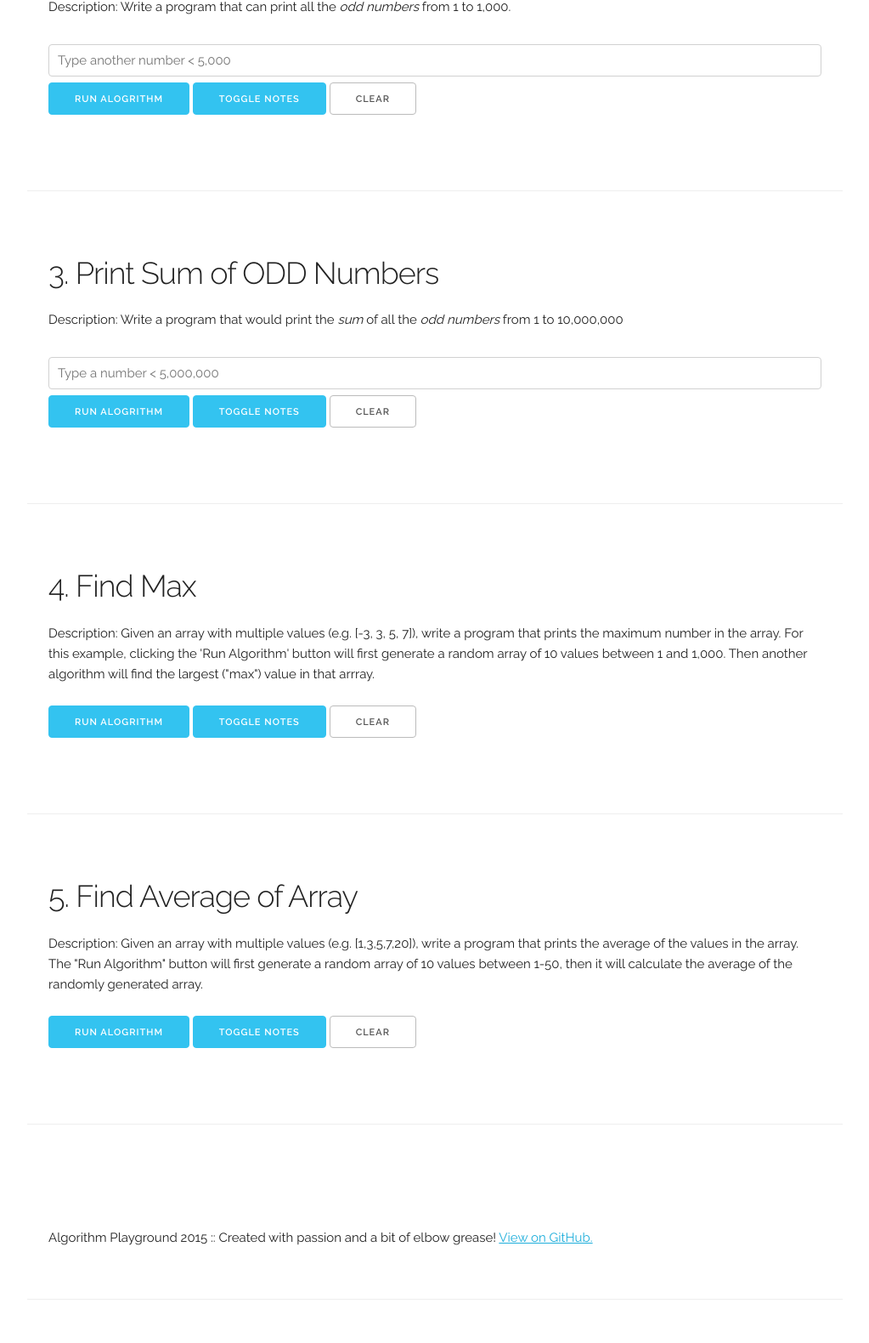
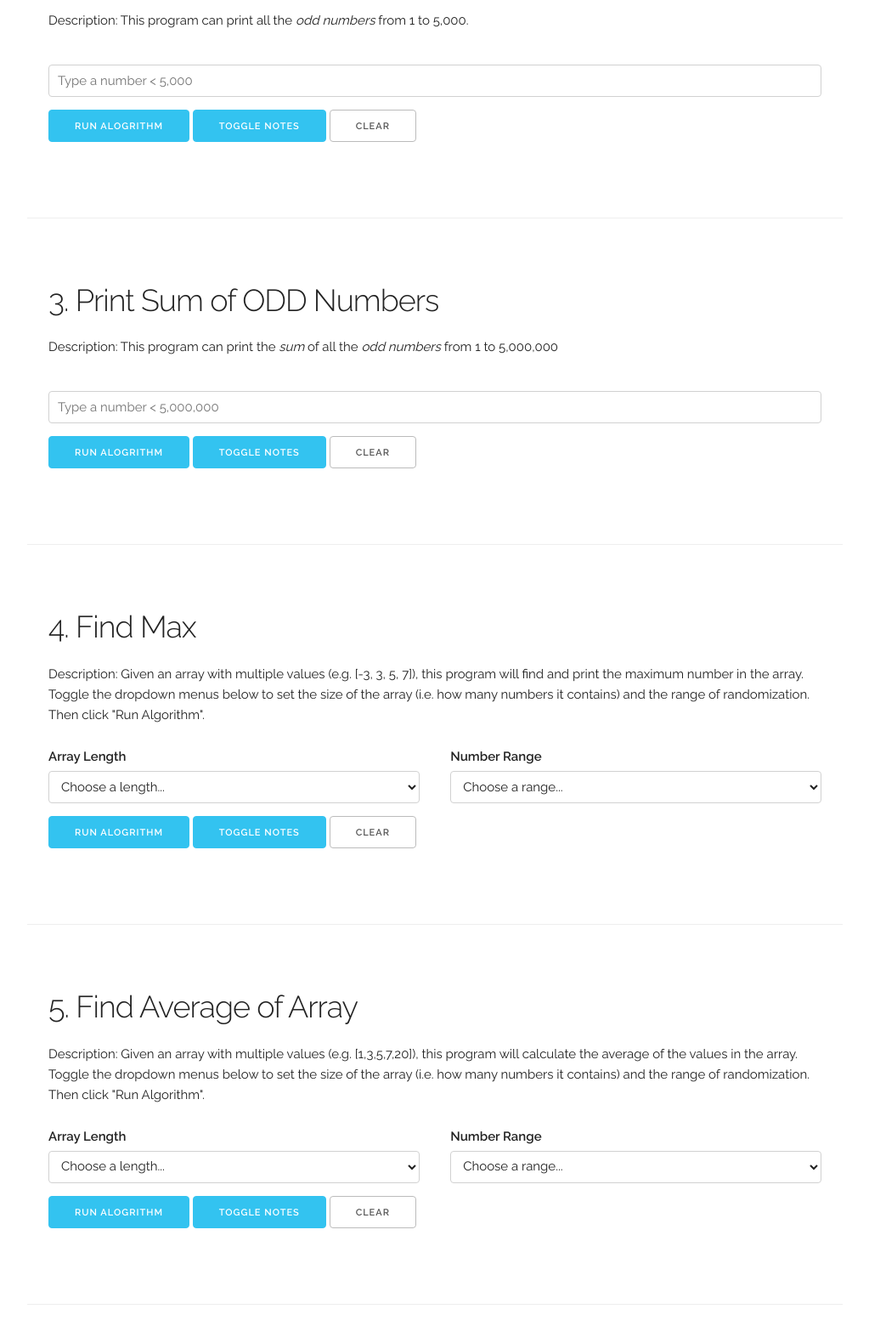
Before and after one commit to ethindman/Coding-Dojo-Algorithms, a plain HTML site: page index.html in a window 1280 px wide. Shown: the part 730-2310 px from the top of the page at 85% size, without its empty margins (128-1151 px from the left). Before the commit the page ends 2259 px from the top, so only its background shows below. Drawn offline with nearby package versions, Linux system fonts and the light colour scheme.

Commit message:
Creates dropdown menus for user inputs on algorithm 4 and 5, adds a bit more personality to error messages

```diff
--- a/css/skeleton.css
+++ b/css/skeleton.css
@@ -18,7 +18,6 @@
   margin: 5px auto;
   max-width: 700px;
 }
-
 .lesson-node {
   margin-top: 5%;
   border-bottom: 1px solid #EEE;
@@ -29,7 +28,10 @@
   width: 100%;
   border-radius: 5px;
   padding: 10px;
-  margin: 7px auto;
+  margin: 15px auto;
+}
+.userInput-dropdowns {
+margin-bottom: 0px;
 }
 .lesson-notes {
   margin: 5px auto;
@@ -57,6 +59,7 @@
 }
 .error-msg {
   color: #FA8072;
+  font-size: 1.3em;
 }
 .success-msg {
   color: #9ACD32;
--- a/index.html
+++ b/index.html
@@ -33,7 +33,7 @@
     <div class="row">
       <div class="twelve columns center-it">
       <h1>Coding Dojo Algorithm Challenges</h1>
-      <p>Taking the algorithms from Coding Dojo's pre-bootcamp courswork and turning them into functional examples that users can play with and learn from. All functions are built without using any pre-built JavaScript functions or methods except .push() and .pop(). <a href="https://github.com/ethindman/Coding-Dojo-Algorithms">View on GitHub.</a></p>
+      <p>Taking the algorithms from Coding Dojo's pre-bootcamp courswork and turning them into functional examples that users can play with and learn from. All functions are made without any pre-built JavaScript functions or methods except .push() and .pop(). <a href="https://github.com/ethindman/Coding-Dojo-Algorithms">View on GitHub.</a></p>
       </div>
     </div>
   </div>
@@ -41,8 +41,8 @@
   <div class="container">
     <div class="row">
       <div class="twelve columns lesson-node">
-        <h3>1. Print 1-255</h3>
-        <p>Description: Write an program that can print all the numbers between 1 and 255</p>
+        <h3>1. Print 1 to 5,000</h3>
+        <p>Description: This program can print all the numbers in consecutive order from 1 to 5,000</p>
         <input type="tel" class="user-input" id="check255" placeholder="Type a number < 5,000">
         <button class="button-primary" onclick="forLoop(1, 1, '#check255', '#algorthim-1')">Run Alogrithm</button>
         <button class="button-primary show-hide">Toggle Notes</button>
@@ -50,9 +50,9 @@
 
 <!-- PRINT 1-255 LESSON NOTES ———————————————————————————————————————— -->
 <div class="lesson-notes hidden">
-To make this algorithm, we can use a <i>for loop</i>. We set the initial value of i equal to 1, and stop the loop when i<=255. We increment i up by 1 with the syntax i++ (i.e. i = i+1).<br>
+To make this algorithm, we can use a <i>for loop</i>. We set the initial value of i equal to 1, and stop the loop when i<=5000. We increment i up by 1 with the syntax i++ (i.e. i = i+1).<br>
 <br>
-for (i=1; i<=255; i++) {<br>
+for (i=1; i<=5000; i++) {<br>
 &nbsp&nbsp&nbspconsole.log(i);<br>
 }
 </div>
@@ -69,8 +69,8 @@ for (i=1; i<=255; i++) {<br>
     <div class="row">
       <div class="twelve columns lesson-node">
         <h3>2. Print Odd Numbers</h3>
-        <p>Description: Write a program that can print all the <i>odd numbers</i> from 1 to 1,000.</p>
-        <input type="tel" class="user-input" id="checkOdd" placeholder="Type another number < 5,000">
+        <p>Description: This program can print all the <i>odd numbers</i> from 1 to 5,000.</p>
+        <input type="tel" class="user-input" id="checkOdd" placeholder="Type a number < 5,000">
         <button class="button-primary" onclick="forLoop(1, 2, '#checkOdd', '#algorthim-2')">Run Alogrithm</button>
         <button class="button-primary show-hide">Toggle Notes</button>
         <button class="clear">Clear</button><br><br>
@@ -96,7 +96,7 @@ for (i=1; i<=1000; i+=2) {<br>
     <div class="row">
       <div class="twelve columns lesson-node">
         <h3>3. Print Sum of ODD Numbers</h3>
-        <p>Description: Write a program that would print the <i>sum</i> of all the <i>odd numbers</i> from 1 to 10,000,000</p>
+        <p>Description: This program can print the <i>sum</i> of all the <i>odd numbers</i> from 1 to 5,000,000</p>
         <input type="tel" class="user-input" id="printSum" placeholder="Type a number < 5,000,000">
         <button class="button-primary" onclick="printSum(1, 2, '#printSum', '#algorthim-3')">Run Alogrithm</button>
         <button class="button-primary show-hide">Toggle Notes</button>
@@ -124,7 +124,37 @@ console.log(sum);
     <div class="row">
       <div class="twelve columns lesson-node">
         <h3>4. Find Max</h3>
-        <p>Description: Given an array with multiple values (e.g. [-3, 3, 5, 7]), write a program that prints the maximum number in the array. For this example, clicking the 'Run Algorithm' button will first generate a random array of 10 values between 1 and 1,000. Then another algorithm will find the largest ("max") value in that arrray.</p>
+        <p>Description: Given an array with multiple values (e.g. [-3, 3, 5, 7]), this program will find and print the maximum number in the array. Toggle the dropdown menus below to set the size of the array (i.e. how many numbers it contains) and the range of randomization. Then click "Run Algorithm".</p>
+        <form class="userInput-dropdowns">
+          <div class="row">
+            <div class="six columns">
+              <label for="userInput">Array Length</label>
+              <select class="u-full-width" id="arrayLength-1">
+                <option value="0">Choose a length...</option>
+                <option value="1">1</option>
+                <option value="2">2</option>
+                <option value="3">3</option>
+                <option value="4">4</option>
+                <option value="5">5</option>
+                <option value="6">6</option>
+                <option value="7">7</option>
+                <option value="8">8</option>
+                <option value="9">9</option>
+                <option value="10">10</option>
+              </select>
+            </div>
+            <div class="six columns">
+              <label for="userInpu">Number Range</label>
+              <select class="u-full-width" id="arrayRange-1">
+                <option value="0">Choose a range...</option>
+                <option value="10">from 1 to 10</option>
+                <option value="100">from 1 to 100</option>
+                <option value="1000">from 1 to 1,000</option>
+                <option value="10000">from 1 to 10,000</option>
+              </select>
+            </div>
+          </div>
+        </form>
         <button class="button-primary" onclick="findMax('#algorthim-4')">Run Alogrithm</button>
         <button class="button-primary show-hide">Toggle Notes</button>
         <button class="clear">Clear</button><br><br>
@@ -156,7 +186,38 @@ As you can see, we set reference value, max = x[0], or the first value of the ar
     <div class="row">
       <div class="twelve columns lesson-node">
         <h3>5. Find Average of Array</h3>
-        <p>Description: Given an array with multiple values (e.g. [1,3,5,7,20]), write a program that prints the average of the values in the array. The "Run Algorithm" button will first generate a random array of 10 values between 1-50, then it will calculate the average of the randomly generated array.</p>
+        <p>Description: Given an array with multiple values (e.g. [1,3,5,7,20]), this program will calculate the average of the values in the array. Toggle the dropdown menus below to set the size of the array (i.e. how many numbers it contains) and the range of randomization. Then click "Run Algorithm".</p>
+        <form class="userInput-dropdowns">
+          <div class="row">
+            <div class="six columns">
+              <label for="exampleRecipientInput">Array Length</label>
+              <select class="u-full-width" id="arrayLength-2">
+                <option value="0">Choose a length...</option>
+                <option value="1">1</option>
+                <option value="2">2</option>
+                <option value="3">3</option>
+                <option value="4">4</option>
+                <option value="5">5</option>
+                <option value="6">6</option>
+                <option value="7">7</option>
+                <option value="8">8</option>
+                <option value="9">9</option>
+                <option value="10">10</option>
+              </select>
+            </div>
+            <div class="six columns">
+              <label for="exampleRecipientInput">Number Range</label>
+              <select class="u-full-width" id="arrayRange-2">
+                <option value="0">Choose a range...</option>
+                <option value="10">from 1 to 10</option>
+                <option value="100">from 1 to 100</option>
+                <option value="1000">from 1 to 1,000</option>
+                <option value="10000">from 1 to 10,000</option>
+              </select>
+            </div>
+          </div>
+        </form>
+
         <button class="button-primary" onclick="findAverage('#algorthim-5')">Run Alogrithm</button>
         <button class="button-primary show-hide">Toggle Notes</button>
         <button class="clear">Clear</button><br><br>
--- a/js/main.js
+++ b/js/main.js
@@ -8,6 +8,7 @@ $(document).ready(function() {
         $this.find('.output').empty();
         $this.find('.lesson-notes').hide();
        	$this.find('input').val("");
+       	$this.find('select').val(0);
     });
 });
 
@@ -44,7 +45,9 @@ function printSum(init, increment, inputId, outputId) {
 //Gets a random array of values, then determines the max value
 function findMax(outputId) {
   $(outputId).empty();
-  getArray(outputId, 1000);
+  if (!getArray(outputId, '#arrayLength-1', '#arrayRange-1')) {
+  	return;
+  }
   var max = x[0];
 
 for(i=1;i<x.length;i++) {
@@ -59,14 +62,16 @@ $(outputId).append("<p class='success-msg'>Algorithm printed succesfully!<p>");
 
 function findAverage(outputId) {
 	$(outputId).empty();
-	getArray(outputId, 10);
+	if (!getArray(outputId, '#arrayLength-2', '#arrayRange-2')) {
+  	return;
+  }
 	var sum = 0;
 
 	for (i=0;i<x.length;i++) {
 		sum = sum + x[i];
 	}
 	var average = sum / x.length;
-$(outputId).append("<h5>The sum of values in the array x is <span class='highlight-clear'>" +sum+"</span></h5>");
+$(outputId).append("<h5>The sum of the values in array x is <span class='highlight-clear'>" +sum+"</span></h5>");
 $(outputId).append("<h5>So, the average of x is <span class='highlight-gold'>" +average+"</span></h5>");
 $(outputId).append("<p class='success-msg'>Algorithm printed succesfully!<p>");
 }
@@ -84,24 +89,31 @@ function testInput(input, outputId, maxValue) {
 		errorMessage(outputId, "Oh! Did I mention zeros and negative numbers don't work here?");
 	}
 	else if (input >= maxValue ){
-		errorMessage(outputId, "Whoa! That number is huge!! Why not choose a smaller number?");
+		errorMessage(outputId, "Haha! I would love to print " +input+" but it would probably crash your browser. Why not choose a smaller number?");
 	}
 	else if (isNaN(input)) {
-		errorMessage(outputId, "Wait a second... Is that even a number?");
+		errorMessage(outputId, "I hate to pull the 'Does Not Compute' card, but I'm not sure "+input+"' is a real number...");
 	}
   	return false;
 }
 
 //Produces a random array of numbers
-function getArray(outputId, range) {
-  x = [];
-for(i=0;i<10;i++)
-{
-  x[i] = Math.floor((Math.random() * range)+1);
+function getArray(outputId, arrayLength, arrayRange) {
+var length = $(arrayLength).val();
+var range = $(arrayRange).val();
+x = [];
+if (length != 0 && range != 0) {
+	for(i=0;i<length;i++) {
+  x[i] = Math.floor((Math.random() * range) +1);
   x.push(i);
 }
-x.pop();
-$(outputId).append("<p>Your randomly generated array is: x = ["+[x]+"]</p>");
+  x.pop();
+  $(outputId).append("<p>Your randomly generated array is: x = ["+[x]+"]</p>");
+  return true;
+} else {
+	errorMessage(outputId, "Oops! Did you set an array length and number range above?");
+	return false;
+}
 }
 
 //Prints error message to nearest output area
```
